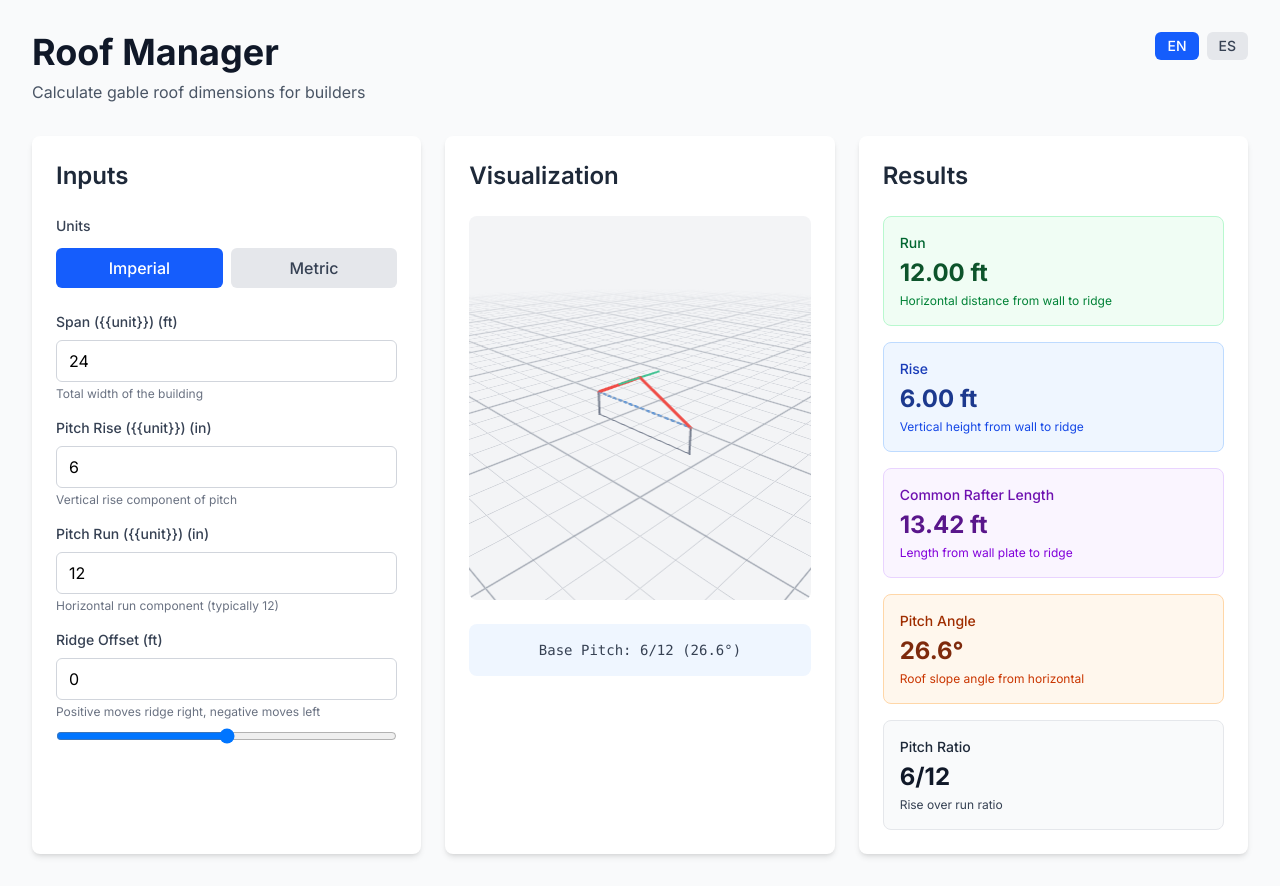
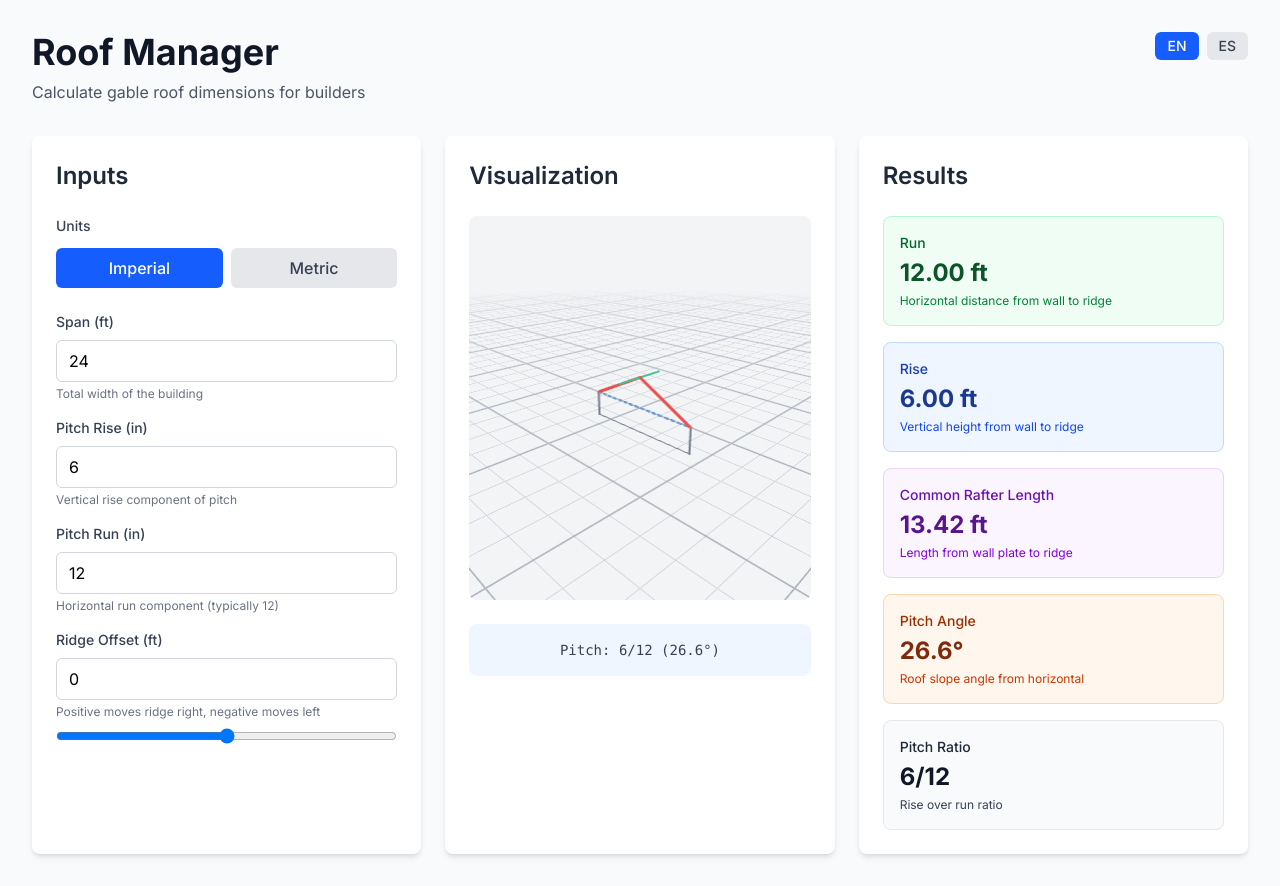
Before and after one commit to MoiseTripon/roof-manager, a Next.js app: page / in a window 1280 px wide. Built offline with nearby package versions, Linux system fonts and the light colour scheme.

Commit message:
unit fixes a

```diff
--- a/app/page.tsx
+++ b/app/page.tsx
@@ -8,7 +8,6 @@ import { LocaleSwitcher } from "@/components/LocaleSwitcher";
 import { formatDimension, formatAngle } from "@/lib/utils/formatting";
 import { useLocale } from "@/hooks/useLocale";
 
-// Dynamic import to avoid SSR issues with Three.js
 const RoofCanvas = dynamic(
   () => import("@/components/RoofCanvas").then((mod) => mod.RoofCanvas),
   {
@@ -32,7 +31,6 @@ export default function Home() {
   const [units, setUnits] = useState<Units>("imperial");
   const [ridgeOffset, setRidgeOffset] = useState<string>("0");
 
-  // Ensure client-side only rendering for certain features
   useEffect(() => {
     setMounted(true);
   }, []);
@@ -66,11 +64,12 @@ export default function Home() {
     }
   }, [span, pitchRise, pitchRun, units, ridgeOffset]);
 
-  const unitLabel = units === "imperial" ? "ft" : "m";
-  const pitchUnitLabel = units === "imperial" ? "in" : "cm";
+  const unitLabel = t(units === "imperial" ? "units.feet" : "units.meters");
+  const pitchUnitLabel = t(
+    units === "imperial" ? "units.inches" : "units.centimeters"
+  );
   const typicalRun = units === "imperial" ? "12" : "100";
 
-  // Safe formatting that waits for locale to be ready
   const safeFormatDimension = (value: number, decimals?: number) => {
     if (!isReady) return value.toFixed(decimals ?? 2);
     return formatDimension(value, currentLocale, decimals);
@@ -84,23 +83,23 @@ export default function Home() {
   const handleUnitsChange = (newUnits: Units) => {
     if (newUnits === units) return;
 
-    // Convert values when switching units
     const spanNum = parseFloat(span);
     const pitchRiseNum = parseFloat(pitchRise);
+    const pitchRunNum = parseFloat(pitchRun);
     const ridgeOffsetNum = parseFloat(ridgeOffset);
 
     if (newUnits === "metric" && units === "imperial") {
-      // Convert from imperial to metric
-      setSpan((spanNum * 0.3048).toFixed(2)); // feet to meters
-      setPitchRise((pitchRiseNum * 2.54).toFixed(1)); // inches to cm
-      setPitchRun("100"); // Standard metric run
-      setRidgeOffset((ridgeOffsetNum * 0.3048).toFixed(2)); // feet to meters
+      setSpan((spanNum * 0.3048).toFixed(2));
+      const slopeRatio = pitchRiseNum / pitchRunNum;
+      setPitchRun("100");
+      setPitchRise((slopeRatio * 100).toFixed(1));
+      setRidgeOffset((ridgeOffsetNum * 0.3048).toFixed(2));
     } else if (newUnits === "imperial" && units === "metric") {
-      // Convert from metric to imperial
-      setSpan((spanNum / 0.3048).toFixed(2)); // meters to feet
-      setPitchRise((pitchRiseNum / 2.54).toFixed(1)); // cm to inches
-      setPitchRun("12"); // Standard imperial run
-      setRidgeOffset((ridgeOffsetNum / 0.3048).toFixed(2)); // meters to feet
+      setSpan((spanNum / 0.3048).toFixed(2));
+      const slopeRatio = pitchRiseNum / pitchRunNum;
+      setPitchRun("12");
+      setPitchRise((slopeRatio * 12).toFixed(1));
+      setRidgeOffset((ridgeOffsetNum / 0.3048).toFixed(2));
     }
 
     setUnits(newUnits);
@@ -120,13 +119,11 @@ export default function Home() {
         </div>
 
         <div className="grid grid-cols-1 lg:grid-cols-3 gap-6">
-          {/* Left Column - Inputs */}
           <div className="bg-white rounded-lg shadow-md p-6">
             <h2 className="text-2xl font-semibold text-gray-800 mb-6">
               {t("sections.inputs")}
             </h2>
 
-            {/* Units Switch */}
             <div className="mb-6">
               <label className="block text-sm font-medium text-gray-700 mb-3">
                 {t("inputs.units.label")}
@@ -157,10 +154,9 @@ export default function Home() {
               </div>
             </div>
 
-            {/* Span Input */}
             <div className="mb-4">
               <label className="block text-sm font-medium text-gray-700 mb-2">
-                {t("inputs.span.label")} ({unitLabel})
+                {t("inputs.span.label", { unit: unitLabel })}
               </label>
               <input
                 type="number"
@@ -169,16 +165,16 @@ export default function Home() {
                 className="w-full px-3 py-2 border border-gray-300 rounded-md focus:outline-none focus:ring-2 focus:ring-blue-500"
                 min="0"
                 step="0.1"
+                placeholder={t("inputs.span.placeholder", { unit: unitLabel })}
               />
               <p className="text-xs text-gray-500 mt-1">
                 {t("inputs.span.description")}
               </p>
             </div>
 
-            {/* Pitch Rise Input */}
             <div className="mb-4">
               <label className="block text-sm font-medium text-gray-700 mb-2">
-                {t("inputs.pitchRise.label")} ({pitchUnitLabel})
+                {t("inputs.pitchRise.label", { unit: pitchUnitLabel })}
               </label>
               <input
                 type="number"
@@ -187,16 +183,16 @@ export default function Home() {
                 className="w-full px-3 py-2 border border-gray-300 rounded-md focus:outline-none focus:ring-2 focus:ring-blue-500"
                 min="0"
                 step="0.1"
+                placeholder={t("inputs.pitchRise.placeholder")}
               />
               <p className="text-xs text-gray-500 mt-1">
                 {t("inputs.pitchRise.description")}
               </p>
             </div>
 
-            {/* Pitch Run Input */}
             <div className="mb-4">
               <label className="block text-sm font-medium text-gray-700 mb-2">
-                {t("inputs.pitchRun.label")} ({pitchUnitLabel})
+                {t("inputs.pitchRun.label", { unit: pitchUnitLabel })}
               </label>
               <input
                 type="number"
@@ -205,13 +201,13 @@ export default function Home() {
                 className="w-full px-3 py-2 border border-gray-300 rounded-md focus:outline-none focus:ring-2 focus:ring-blue-500"
                 min="0.1"
                 step="0.1"
+                placeholder={t("inputs.pitchRun.placeholder")}
               />
               <p className="text-xs text-gray-500 mt-1">
                 {t("inputs.pitchRun.description", { typical: typicalRun })}
               </p>
             </div>
 
-            {/* Ridge Offset Input */}
             <div className="mb-4">
               <label className="block text-sm font-medium text-gray-700 mb-2">
                 Ridge Offset ({unitLabel})
@@ -226,7 +222,6 @@ export default function Home() {
               <p className="text-xs text-gray-500 mt-1">
                 Positive moves ridge right, negative moves left
               </p>
-              {/* Slider for easier adjustment */}
               <input
                 type="range"
                 value={ridgeOffset}
@@ -239,7 +234,6 @@ export default function Home() {
             </div>
           </div>
 
-          {/* Center Column - Canvas */}
           <div className="bg-white rounded-lg shadow-md p-6">
             <h2 className="text-2xl font-semibold text-gray-800 mb-6">
               {t("sections.visualization")}
@@ -280,12 +274,13 @@ export default function Home() {
               <div className="mt-6 space-y-3">
                 <div className="p-4 bg-blue-50 rounded-lg">
                   <p className="text-sm font-mono text-center text-gray-700">
-                    Base Pitch: {result.pitchRatio} (
-                    {safeFormatAngle(result.pitchAngle)}°)
+                    {t("canvas.pitch", {
+                      ratio: result.pitchRatio,
+                      angle: safeFormatAngle(result.pitchAngle),
+                    })}
                   </p>
                 </div>
 
-                {/* Display asymmetric angles when ridge is offset */}
                 {parseFloat(ridgeOffset) !== 0 && (
                   <div className="grid grid-cols-2 gap-3">
                     <div className="p-3 bg-yellow-50 border border-yellow-200 rounded-lg">
@@ -310,7 +305,6 @@ export default function Home() {
             )}
           </div>
 
-          {/* Right Column - Outputs */}
           <div className="bg-white rounded-lg shadow-md p-6">
             <h2 className="text-2xl font-semibold text-gray-800 mb-6">
               {t("sections.results")}
```
